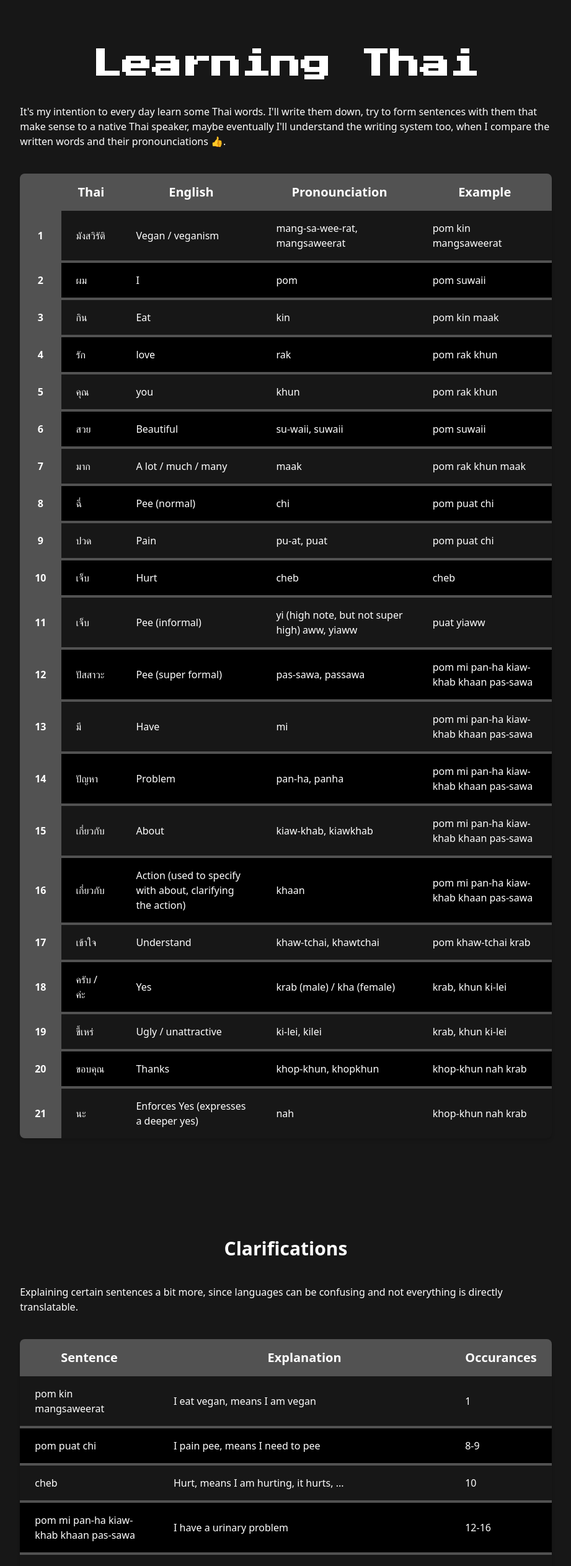
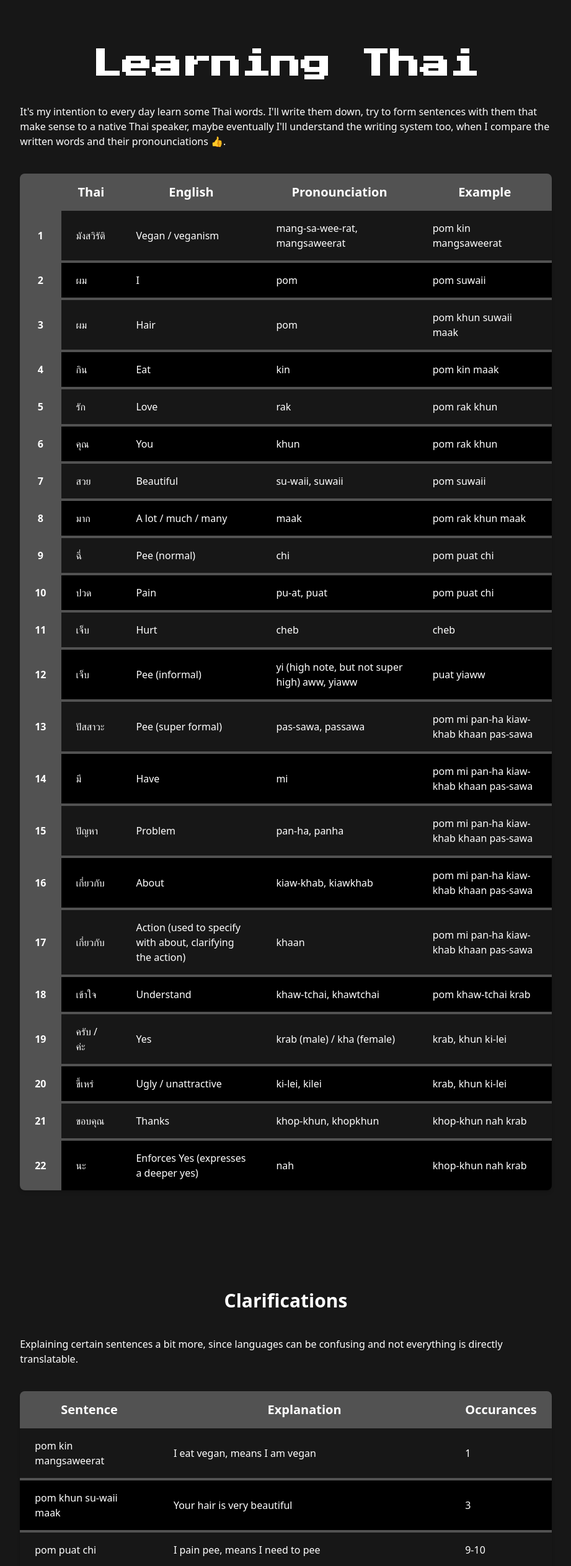
Before and after one commit to reeveng/Learning-Thai, a SvelteKit app: page / in a window 1280 px wide. Shown: the top 2526 px of the page at 62% size, without its empty margins (179-1100 px from the left). Built offline with nearby package versions, Linux system fonts and the light colour scheme.

Commit message:
add page for flashcards and more words

```diff
--- a/src/data/clarifications.ts
+++ b/src/data/clarifications.ts
@@ -29,5 +29,14 @@ export const clarifications: ClarificationType[] = [
 		sentence: 'khop-khun nah krab',
 		explanation:
 			'Thank you, yes! => The "nah krab" is a way to come over more polite, you can add it to nearly any sentence and seem more polite / higher educated.'
+	},
+	{
+		sentence: 'pom khun su-waii maak',
+		explanation: 'Your hair is very beautiful'
 	}
 ];
+
+// ,{
+// 	sentence: '',
+// 	explanation: ''
+// }
--- a/src/data/translations.ts
+++ b/src/data/translations.ts
@@ -19,6 +19,12 @@ export const translations: TranslationType[] = [
 		example: 'pom suwaii'
 	},
 	{
+		thai: 'ผม',
+		english: 'Hair',
+		pronounciation: 'pom',
+		example: 'pom khun suwaii maak'
+	},
+	{
 		thai: 'กิน',
 		english: 'Eat',
 		pronounciation: 'kin',
@@ -26,13 +32,13 @@ export const translations: TranslationType[] = [
 	},
 	{
 		thai: 'รัก',
-		english: 'love',
+		english: 'Love',
 		pronounciation: 'rak',
 		example: 'pom rak khun'
 	},
 	{
 		thai: 'คุณ',
-		english: 'you',
+		english: 'You',
 		pronounciation: 'khun',
 		example: 'pom rak khun'
 	},
@@ -134,9 +140,9 @@ export const translations: TranslationType[] = [
 	}
 ];
 
-// {
+// ,{
 // 	thai: '',
 // 	english: '',
 // 	pronounciation: '',
 // 	example: ''
-// },
+// }
```
Also changed, not shown: src/routes/random/+page.svelte (added).
